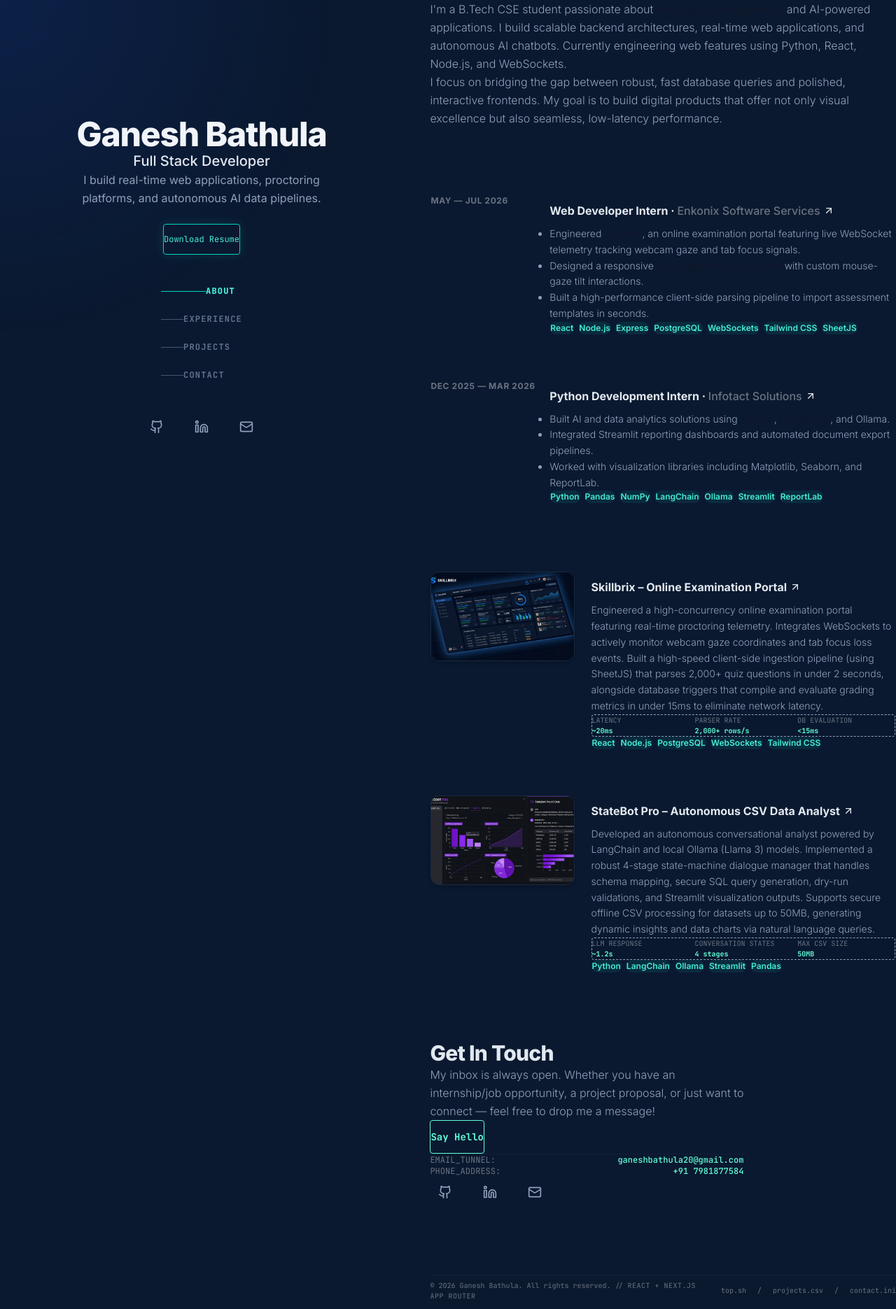
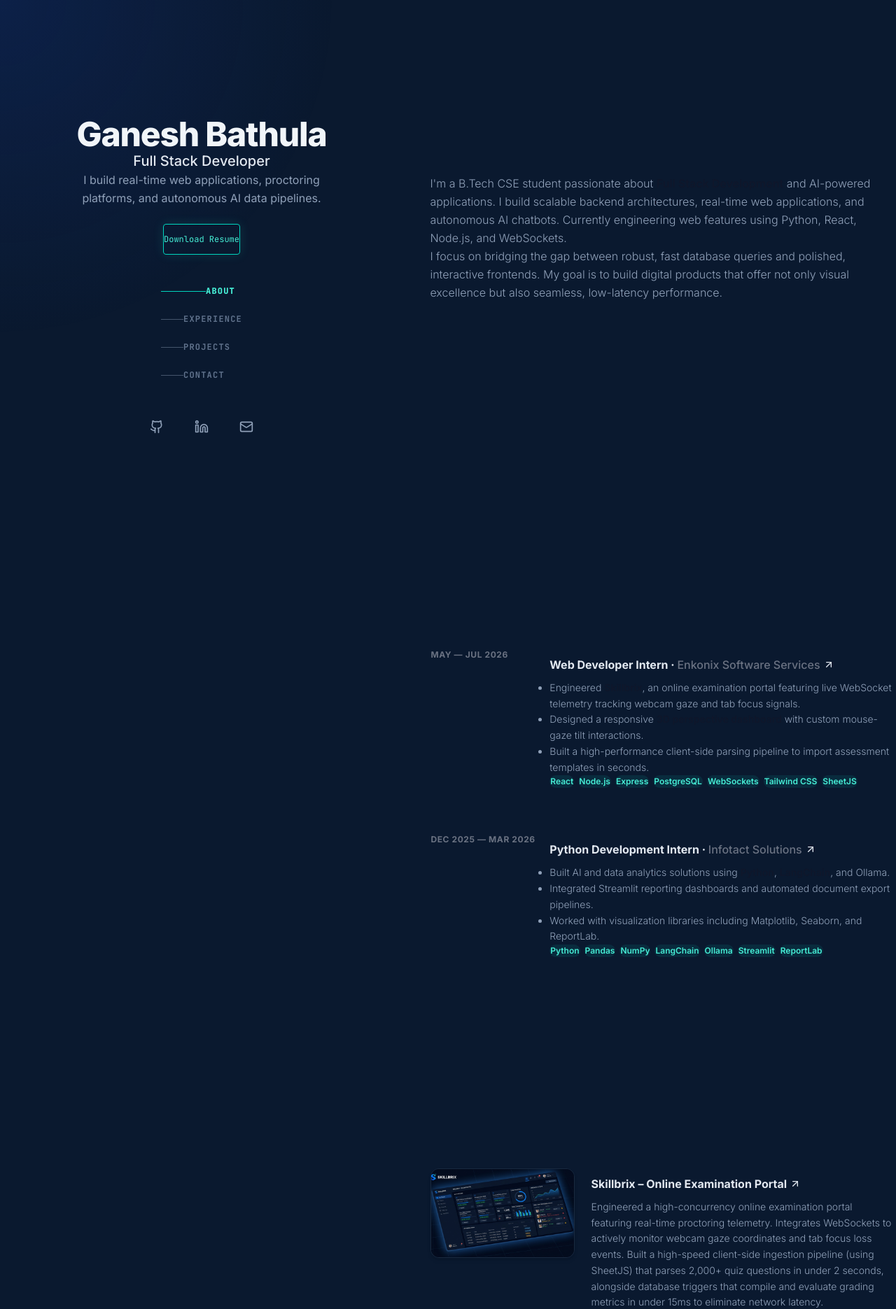
Before and after one commit to Ganesh5710/Portfolio, a Next.js app: page / in a window 1280 px wide. Shown: the top 1871 px of the page at 70% size. Built offline with nearby package versions, Linux system fonts and the light colour scheme.

Commit message:
style: enforce minimum viewport height constraints on right-column sections to prevent premature content bleeding

```diff
--- a/src/app/page.js
+++ b/src/app/page.js
@@ -236,20 +236,20 @@ export default function Home() {
           </header>
 
           {/* ====================================================
-           * RIGHT COLUMN (Full-Screen Sections - spacious and centered)
-           * On mobile: sections flow naturally, no forced min-height
+           * RIGHT COLUMN (Continuous Scrollable Sections)
+           * Rendered together in one continuous page with large outer gaps.
            * ==================================================== */}
-          <main className="lg:w-[52%] flex flex-col gap-16 sm:gap-20 lg:gap-24 relative z-20 pt-4 sm:pt-6 lg:pt-20 pb-0">
-            <section id="about" className="scroll-mt-16 lg:scroll-mt-24">
+          <main className="lg:w-[52%] flex flex-col gap-24 sm:gap-28 lg:gap-32 relative z-20 pt-4 sm:pt-6 lg:pt-20 pb-0">
+            <section id="about" className="min-h-[70vh] lg:min-h-[85vh] flex flex-col justify-center scroll-mt-16 lg:scroll-mt-24">
               <About />
             </section>
-            <section id="experience" className="scroll-mt-16 lg:scroll-mt-24">
+            <section id="experience" className="min-h-[70vh] lg:min-h-[85vh] flex flex-col justify-center scroll-mt-16 lg:scroll-mt-24">
               <Experience />
             </section>
-            <section id="projects" className="scroll-mt-16 lg:scroll-mt-24">
+            <section id="projects" className="min-h-[70vh] lg:min-h-[85vh] flex flex-col justify-center scroll-mt-16 lg:scroll-mt-24">
               <Projects />
             </section>
-            <section id="contact" className="scroll-mt-16 lg:scroll-mt-24">
+            <section id="contact" className="min-h-[70vh] lg:min-h-[85vh] flex flex-col justify-center scroll-mt-16 lg:scroll-mt-24">
               <Contact />
             </section>
             <Footer />
--- a/src/components/Contact.js
+++ b/src/components/Contact.js
@@ -9,7 +9,7 @@ const Contact = () => {
     <div className="space-y-4 sm:space-y-6">
       {/* Section Title - Hidden on Desktop */}
       <h2 className="text-sm font-mono font-bold text-[var(--color-accent-teal)] uppercase tracking-widest flex items-center gap-4 select-none lg:hidden">
-        <span>04. CONTACT</span>
+        <span>06. CONTACT</span>
         <span className="h-px bg-slate-700/40 dark:bg-slate-800/60 flex-grow"></span>
       </h2>
 
--- a/src/components/Education.js
+++ b/src/components/Education.js
@@ -8,7 +8,7 @@ const Education = () => {
   return (
     <div className="space-y-6">
       {/* Section Title - Increased Font Size */}
-      <h2 className="text-sm font-mono font-bold text-[var(--color-accent-teal)] uppercase tracking-widest flex items-center gap-4 select-none">
+      <h2 className="text-sm font-mono font-bold text-[var(--color-accent-teal)] uppercase tracking-widest flex items-center gap-4 select-none lg:hidden">
         <span>05. EDUCATION</span>
         <span className="h-px bg-slate-700/40 dark:bg-slate-800/60 flex-grow"></span>
       </h2>
--- a/src/components/Skills.js
+++ b/src/components/Skills.js
@@ -31,7 +31,7 @@ const Skills = () => {
   return (
     <div className="space-y-6">
       {/* Section Title - Increased Font Size */}
-      <h2 className="text-sm font-mono font-bold text-[var(--color-accent-teal)] uppercase tracking-widest flex items-center gap-4 select-none">
+      <h2 className="text-sm font-mono font-bold text-[var(--color-accent-teal)] uppercase tracking-widest flex items-center gap-4 select-none lg:hidden">
         <span>04. SKILLS</span>
         <span className="h-px bg-slate-700/40 dark:bg-slate-800/60 flex-grow"></span>
       </h2>
```
